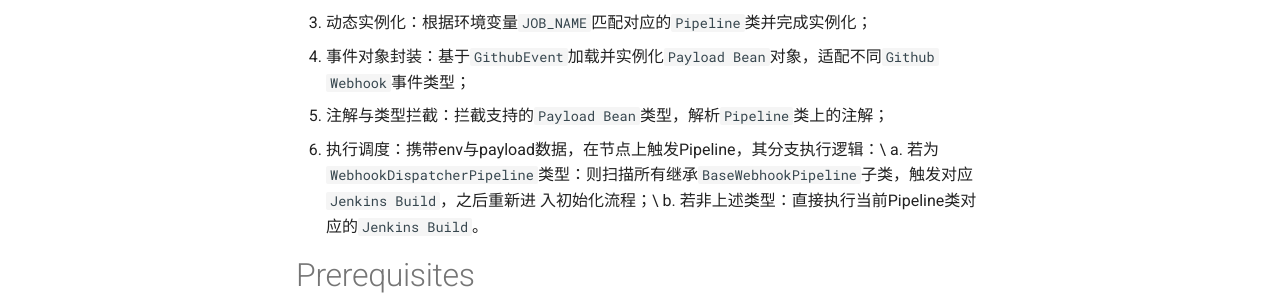
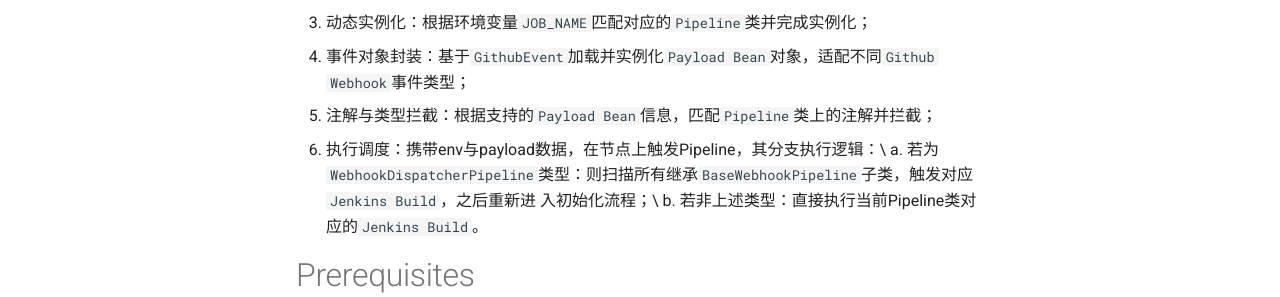
Before and after one commit to zhouushe/notes, an MkDocs documentation site: the page built from docs/jenkins_pipeline_framework.md, in a window 1280 px wide and 900 px high. Shown: the part 310-607 px from the top of the window. Built offline with MkDocs 1.6.1 and Material for MkDocs 9.7.7, drawn with Linux system fonts in a browser that asks for light colours.

Commit message:
Update jenkins_pipeline_framework.md

```diff
--- a/docs/jenkins_pipeline_framework.md
+++ b/docs/jenkins_pipeline_framework.md
@@ -3,7 +3,7 @@
 2. 上下文解析：从入口获取`session`上下文，解析env环境变量及`GithubEvent/payload`数据；
 3. 动态实例化：根据环境变量`JOB_NAME`匹配对应的`Pipeline`类并完成实例化；
 4. 事件对象封装：基于`GithubEvent`加载并实例化`Payload Bean`对象，适配不同`Github Webhook`事件类型；
-5. 注解与类型拦截：拦截支持的`Payload Bean`类型，解析`Pipeline`类上的注解；
+5. 注解与类型拦截：根据支持的`Payload Bean`信息，匹配`Pipeline`类上的注解并拦截；
 6. 执行调度：携带env与payload数据，在节点上触发Pipeline，其分支执行逻辑：\
   a. 若为`WebhookDispatcherPipeline`类型：则扫描所有继承`BaseWebhookPipeline`子类，触发对应`Jenkins Build`，之后重新进
 入初始化流程；\
```
